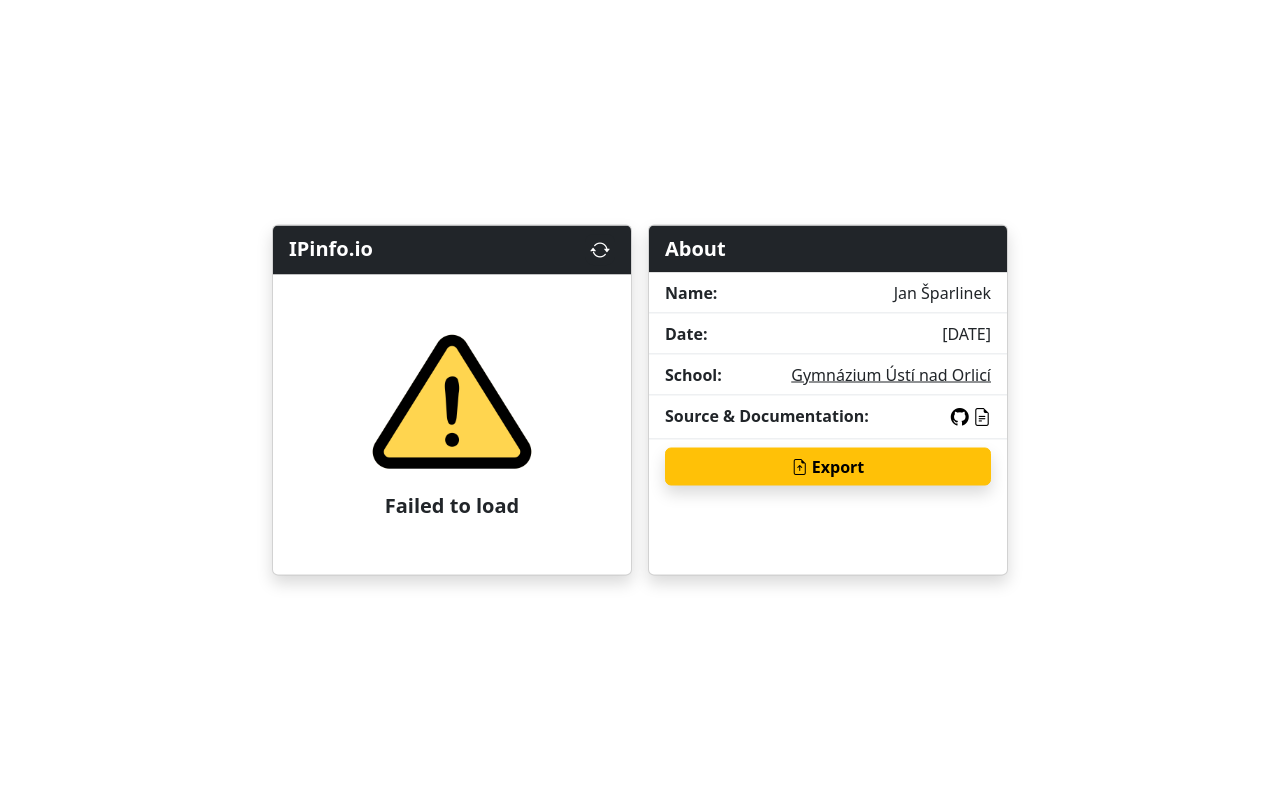
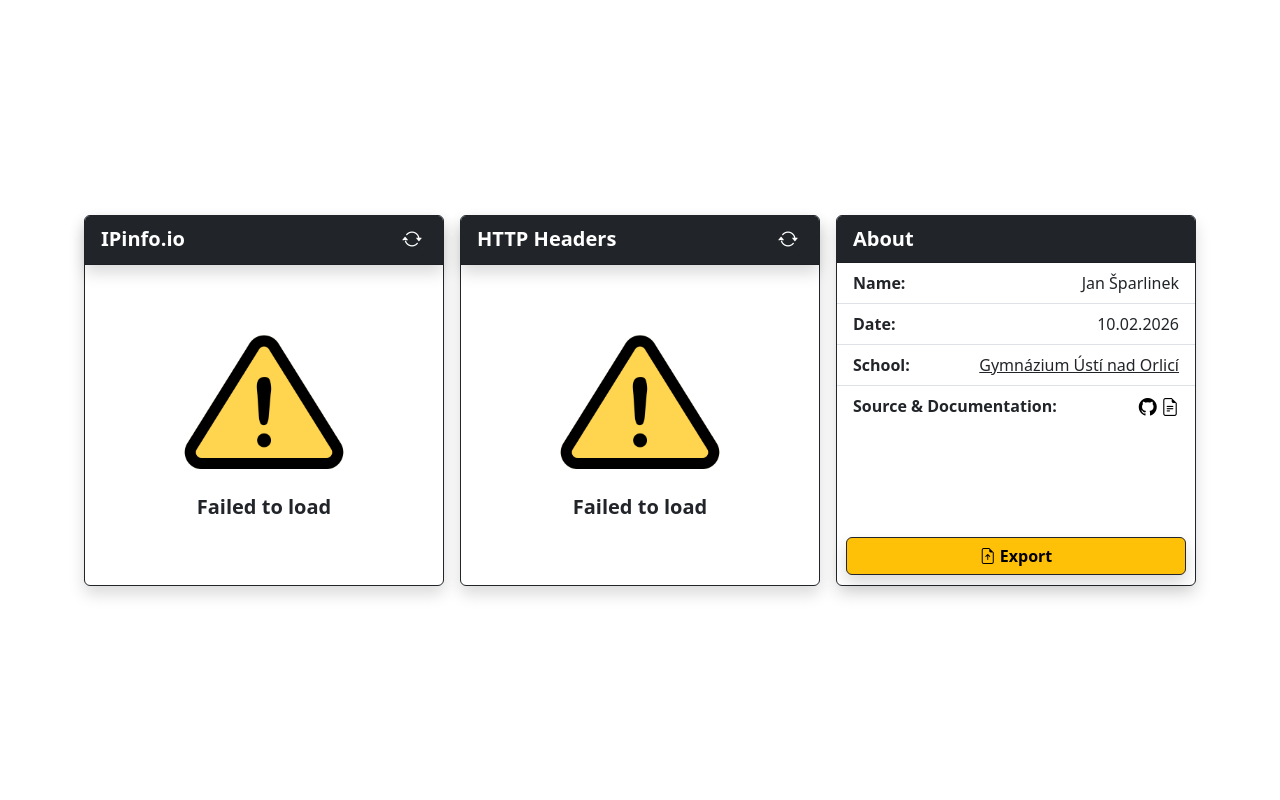
Before and after one commit to itsntme1/osint-aggregator, a Flask app: page /dashboard in a window 1280 px wide. Run offline with Flask 3, Linux system fonts and the light colour scheme; the visitor is signed in with stand-in values (Sample User, id 1); data that the repository does not hold is empty; parts of the project's set-up code (start-up, migrations or seed data) failed here and were passed over.

Commit message:
feat: completed frontend

```diff
--- a/static/schemas.js
+++ b/static/schemas.js
@@ -13,7 +13,7 @@ export const schemaTable = {
 
 export function load() {
     return `
-        <div class="centered">
+        <div class="position-absolute top-50 start-50 translate-middle">
             <div class="loader">
             </div>
         </div>
@@ -22,7 +22,7 @@ export function load() {
 
 export function error() {
     return `
-        <div class="centered">
+        <div class="position-absolute top-50 start-50 translate-middle">
             <img class="w-100" src="/static/media/warning-icon.png">
             <p class="text-center fs-5 fw-semibold">Failed to load</p>
         </div>
@@ -136,7 +136,7 @@ export function disify(data) {
 
 function disifyError() {
     return `
-        <div class="centered">
+        <div class="position-absolute top-50 start-50 translate-middle">
             <img class="w-100" src="/static/media/email-icon.png">
             <p class="text-center fs-5 fw-semibold">No valid emails</p>
         </div>
@@ -152,7 +152,7 @@ export function maigret(data) {
             sitesData += `
                 <li class="list-group-item">
                     <p class="p-0 d-inline fw-semibold">${data[username][site]['site']}</p>
-                    <a class="float-end me-2" href="${data[username][site]['url']}">Link</a>
+                    <a class="float-end me-2 text-dark" href="${data[username][site]['url']}"><i class="bi bi-link-45deg"></i></a>
                 </li>
             `;
         }
@@ -223,7 +223,7 @@ export function xposedornot(data) {
 
 function xposedornotError() {
     return `
-        <div class="centered">
+        <div class="position-absolute top-50 start-50 translate-middle">
             <img class="w-100" src="/static/media/email-icon.png">
             <p class="text-center fs-5 fw-semibold">No breaches</p>
         </div>
--- a/static/style.css
+++ b/static/style.css
@@ -1,17 +1,29 @@
+body {
+    min-height: 100vh;
+    display: flex;
+    align-items: center;
+}
 
-.centered {
-    position: absolute;
-    top: 50%;
-    left: 50%;
-    transform: translate(-50% ,-50%);
+.card-container {
+    max-width: 1600px;
 }
 
 .fixed-card {
+    position: relative;
     width: 360px;
+    height: 400px;
 }
 
-.min-phone {
-    min-width: 360px;
+.fixed-card-body {
+    position: relative;
+    height: 320px;
+}
+
+.card-button-bottom {
+    position: absolute;
+    width: 95%;
+    align-self: center;
+    bottom: 10px;
 }
 
 .icon {
--- a/templates/dashboard.html
+++ b/templates/dashboard.html
@@ -11,17 +11,17 @@
 {% endblock head %}
 
 {% block body %}
-    <div class="centered w-100" style="max-width: 1500px;">
+    <div class="container-fluid py-3 w-100 card-container">
         <div class="d-flex flex-wrap gap-3 justify-content-center">
             {{ card("IPinfo.io", "/api/ip_info", "ipInfo") }}
-            <!-- {{ card("HTTP Headers", "/api/http_headers", "httpHeaders") }}
-            {{ card("Mapy.com", "/api/mapy_cz", "mapyCz") }}
+            {{ card("HTTP Headers", "/api/http_headers", "httpHeaders") }}
+            <!-- {{ card("Mapy.com", "/api/mapy_cz", "mapyCz") }}
             {{ card("Disify", "/api/disify", "disify") }}
             {{ card("Maigret", "/api/maigret", "maigret") }}
             {{ card("XposedOrNot", "/api/xposedornot", "xposedornot")}}
             {{ card("Name Info", "/api/name_info", "nameInfo") }} -->
 
-            <div class="card fixed-card shadow"">
+            <div class="card fixed-card shadow border-dark">
                 <div class="card-header bg-dark">
                     <p class="m-0 fs-5 fw-semibold d-inline text-white">About</p>
                 </div>
@@ -33,7 +33,7 @@
                         </li>
                         <li class="list-group-item">
                             <p class="d-inline fw-semibold">Date:</p>
-                            <p class="float-end m-0">[DATE]</p>
+                            <p class="float-end m-0">10.02.2026</p>
                         </li>
                         <li class="list-group-item">
                             <p class="d-inline fw-semibold">School:</p>
@@ -41,7 +41,7 @@
                                 <a class="text-dark" href="Gymnázium Ústí nad Orlicí" target="_blank">Gymnázium Ústí nad Orlicí</a>
                             </p>
                         </li>
-                        <li class="list-group-item">
+                        <li class="list-group-item border-bottom-0">
                             <p class="d-inline fw-semibold">Source & Documentation:</p>
                             <p class="float-end m-0 p-0">
                                 <a href="https://github.com/itsntme1/osint-aggregator" target="_blank" style="text-decoration: none;">
@@ -52,12 +52,12 @@
                                 </a>
                             </p>
                         </li>
-                        <li class="list-group-item">
-                            <button class="btn btn-warning w-100 fw-semibold shadow" onclick="location.href='/export'">
+                        <div class="card-button-bottom">
+                            <button class="btn btn-warning w-100 fw-semibold shadow border-dark" onclick="location.href='/export'">
                                 <i class="bi bi-file-earmark-arrow-up"></i>
                                 Export
                             </button>
-                        </li>
+                        </div>
                     </ul>
                 </div>
             </div>
--- a/templates/macros.html
+++ b/templates/macros.html
@@ -1,14 +1,14 @@
 
 {% macro card(title, endpoint, schema) %}
-<div class="card fixed-card shadow" data-title="{{ title }}" data-endpoint="{{ endpoint }}" data-schema="{{ schema }}">
-    <div class="card-header bg-dark">
+<div class="card fixed-card shadow border-dark" data-title="{{ title }}" data-endpoint="{{ endpoint }}" data-schema="{{ schema }}">
+    <div class="card-header bg-dark shadow">
         <p class="m-0 fs-5 fw-semibold d-inline text-white">{{ title }}</p>
-        <button class="btn btn-dark btn-lg m-0 p-0 ps-1 pe-1 float-end" data-reload="")">
+        <button class="btn btn-dark btn-lg m-0 p-0 px-1 float-end" data-reload>
             <i class="bi bi-arrow-repeat text-white"></i>
         </button>
     </div>
-    <div class="card-body p-0 overflow-y-scroll" data-display style="height: 300px; position: relative">
-        <div class="centered">
+    <div class="card-body fixed-card-body p-0 overflow-y-scroll" data-display>
+        <div class="position-absolute top-50 start-50 translate-middle">
             <div class="loader"></div>
         </div>
     </div>
```
Also changed, not shown: templates/landing.html (+19 -16 lines).
